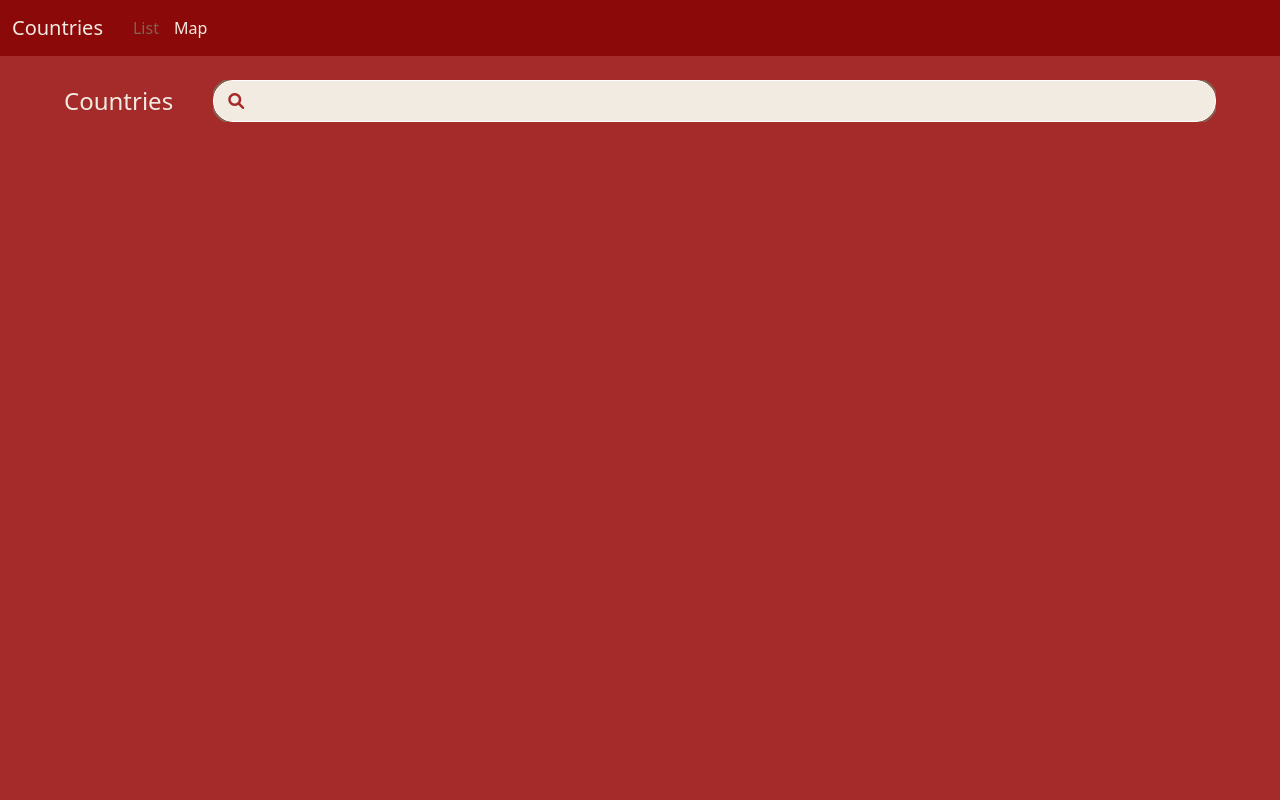
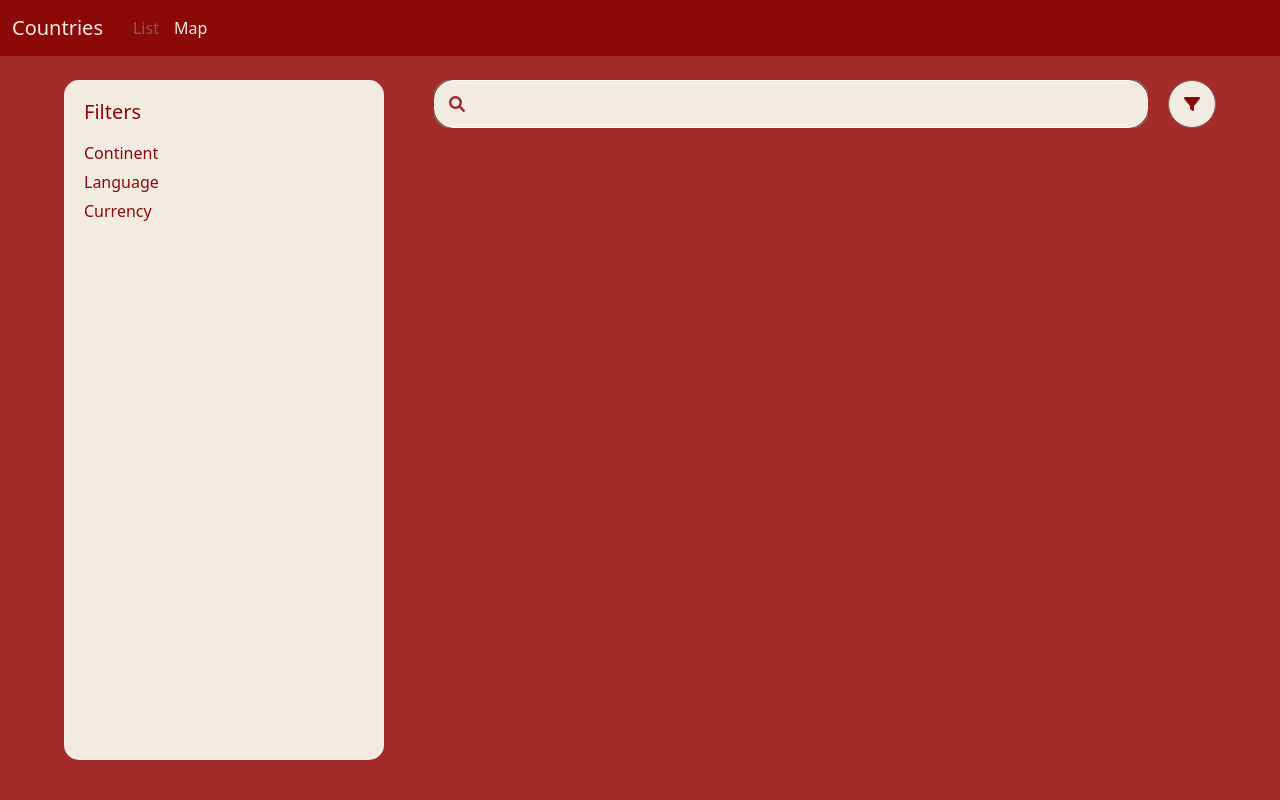
Before and after one commit to joaorillo/countries, a Django app: page / in a window 1280 px wide. Run offline with Django 5.2, Linux system fonts and the light colour scheme.

Commit message:
checkpoint

```diff
--- a/countries/static/countries/countries.js
+++ b/countries/static/countries/countries.js
@@ -1,5 +1,6 @@
 let openedBox;
 let countriesList = [];
+let allCountries = {};
 
 document.addEventListener('DOMContentLoaded', async () => {
     // Fetch Countries API when page loaded
@@ -18,9 +19,13 @@
         if (a.name.common > b.name.common) return 1;
         return 0; // If names are equal
     });
+    // Initialize empty arrays to collect filters
+    let allContinents = [];
+    let allLanguages = [];
+    let allCurrencies = [];
     // Append results (countries) to HTML
     const container = document.getElementById('all-countries-container');
-    data.forEach(item => {
+    data.forEach(countryData => {
         // Create country container
         const countryBox = document.createElement('div');
         countryBox.classList.add('country-box', 'collapsed');
@@ -31,13 +36,13 @@
         // Create country image (flag)
         const countryImg = document.createElement('img');
         countryImg.classList.add('flag');
-        const countryFlag = item.flags.png;
+        const countryFlag = countryData.flags.png;
         countryImg.src = countryFlag;
         titleDiv.append(countryImg);
         // Create country title
         const countryTitle = document.createElement('h6');
         countryTitle.classList.add('country-name');
-        const countryName = item.name.common;
+        const countryName = countryData.name.common;
         countryBox.setAttribute('id', countryName);
         countriesList.push(countryName);
         countryTitle.textContent = `${countryName}`;
@@ -51,7 +56,63 @@
         collapseButton.appendChild(collapseButtonIcon);
         // Define country box expansion when clicked
         countryBox.onclick = () => {toggleCountry(countryBox)};
+        // Save country's continent on a list with all continents
+        for (const continent of countryData.continents) {
+            if (!allContinents.includes(continent)) {
+                allContinents.push(continent);
+            }
+        }
+        allContinents.sort();
+        // Save country's language on a list with all languages
+        for (const language of Object.values(countryData.languages ?? {})) {
+            if (!allLanguages.includes(language)) {
+                allLanguages.push(language);
+            }
+        }
+        allLanguages.sort();
+        // Save country's currency on a list with all currencies
+        for (const currency of Object.keys(countryData.currencies ?? {})) {
+            const currencySymbol = countryData.currencies[currency]?.symbol;
+            if (currencySymbol && !allCurrencies.includes(`${currency} (${currencySymbol})`)) {
+                allCurrencies.push(`${currency} (${currencySymbol})`);
+            }
+        }
+        allCurrencies.sort();
+        // Save country's info on a list with all countries
+        allCountries[countryName] = {
+            officialName: countryData.name?.official ?? '-',
+            continents: countryData.continents?.join(', ') ?? '-',
+            population: countryData.population ?? '-',
+            area: countryData.area ?? '-',
+            capital: countryData.capital?.join(', ') ?? '-',
+            languages: countryData.languages ? Object.values(countryData.languages).join(', ') : '-',
+            currencies: countryData.currencies ?? '-',
+            flagUrl: countryData.flags.png ?? '-'
+        };
     });
+    // Generate the 'filters box' options
+    const fragment = document.createDocumentFragment();
+    allContinents.forEach((continent, index) => {
+        // Create the checkbox
+        const checkbox = document.createElement('input');
+        checkbox.type = 'checkbox';
+        checkbox.id = `filter-continent-${index}`;
+        checkbox.name = 'continent';
+        checkbox.value = continent;
+        // Create the label
+        const label = document.createElement('label');
+        label.setAttribute('for', `filter-continent-${index + 1}`);
+        label.textContent = continent;
+        // Create a div with checkbox + label
+        const div = document.createElement('div');
+        div.appendChild(checkbox);
+        div.appendChild(label);
+        // Append the container to the DocumentFragment
+        fragment.appendChild(div);
+    })
+    const filterContinentDiv = document.getElementById('filter-continent');
+    filterContinentDiv.appendChild(fragment);
+    // CONTINUE!!
 
     // Add search bar functionality
     let typingTimer;
@@ -70,11 +131,11 @@
         } else if (inputValue.length >= 1) {
             noQuery.classList.remove('d-none');
             closeSearchBtn.classList.remove('d-none');
-            hide_all_countries();
+            hideAllCountries();
         } else {
             noQuery.classList.add('d-none');
             closeSearchBtn.classList.add('d-none');
-            show_all_countries();
+            showAllCountries();
         }
         // Set a timeout to trigger the function after the user stops typing
     });
@@ -82,7 +143,7 @@
         const inputValue = this.value;
         if (inputValue.length < 3) {
             noQuery.classList.remove('d-none');
-            hide_all_countries();
+            hideAllCountries();
         }
         closeSearchBtn.classList.remove('d-none');
     });
@@ -99,69 +160,34 @@
         searchBarInput.value = '';
         noQuery.classList.add('d-none');
         closeSearchBtn.classList.add('d-none');
-        show_all_countries();
+        showAllCountries();
     });
+
+    // Add filters functionality
+    const filtersBtn = document.getElementById('filters-btn');
+    filtersBtn.addEventListener('click', () => {
+        toggleFiltersSidepanel();
+    })
+    const backdrop = document.getElementById('backdrop');
+    backdrop.addEventListener('click', () => {
+        toggleFiltersSidepanel();
+    })
 })
 
-function toggleClass(element, classToToggle) {
-    if (element.classList.contains(classToToggle)) {
-        element.classList.remove(classToToggle);
-    } else {
-        element.classList.add(classToToggle);
-    }
-}
-
-async function toggleCountry(countryBox) {
-    if (countryBox.classList.contains('collapsed')) {
-        if (openedBox) {
-            toggleCountry(openedBox);
-        }
-        if (!countryBox.querySelector('details')) {
-            await expand_country(countryBox);
-        }
-        openedBox = countryBox;
-    } else {
-        openedBox = null;
-    }
-    toggleClass(countryBox, 'collapsed');
-    const countryBoxTitle = countryBox.querySelector('.country-name');
-    toggleClass(countryBoxTitle, 'expanded');
-    const countryBoxDetails = countryBox.querySelector('.details');
-    toggleClass(countryBoxDetails, 'd-none');
-    toggleTitleDiv(countryBox);
-}
-
-function toggleTitleDiv (countryBox) {
-    const titleDiv = countryBox.querySelector('.title-div');
-    const flagTag = titleDiv.querySelector('.flag');
-    const collapseButtonIcon = titleDiv.querySelector('.collapse-expand-btn i');
-    toggleClass(flagTag, 'd-none');
-    toggleClass(collapseButtonIcon, 'fa-chevron-down');
-    toggleClass(collapseButtonIcon, 'fa-chevron-up');
-}
-
 // Expand a country 'box' to show country details
-async function expand_country(countryBox) {
+async function expandCountry(countryBox) {
     const countryTitle = countryBox.querySelector('.country-name');
+    console.log(allCountries);
     const countryName = countryTitle ? countryTitle.textContent : null;
-    try {
-        const response = await fetch(`https://restcountries.com/v3.1/name/${countryName}`);
-        if (!response.ok) {
-            throw new Error(`HTTP error! Status: ${response.status}`);
-        }
-        data = await response.json();
-    } catch (error) {
-        console.error('Error fetching data:', error);
-    }
-    const countryData = data[0];
-    const officialName = countryData.name?.official ?? '-';
-    const continents = countryData.continents?.join(', ') ?? '-';
-    const population = countryData.population ?? '-';
-    const area = countryData.area ?? '-';
-    const capital = countryData.capital?.join(', ') ?? '-';
-    const languages = countryData.languages ? Object.values(countryData.languages).join(', ') : '-';
-    const currencies = countryData.currencies ?? '-';
-    const flagUrl = countryData.flags.png ?? '-';
+    const countryData = allCountries[countryName];
+    const officialName = countryData.officialName;
+    const continents = countryData.continents;
+    const population = countryData.population;
+    const area = countryData.area;
+    const capital = countryData.capital;
+    const languages = countryData.languages;
+    const currencies = countryData.currencies;
+    const flagUrl = countryData.flagUrl;
     // Create country box 'details' div with two columns for expanded box: 'Text' and 'Image' (flag)
     const countryBoxDetails = document.createElement('div');
     countryBoxDetails.classList.add('details', 'd-none');
@@ -222,6 +248,23 @@
     imageColumn.appendChild(flagTag);
 }
 
+function hideAllCountries() {
+    const allCountriesContainer = document.getElementById('all-countries-container');
+    allCountriesContainer.classList.add('d-none');
+    const searchContainer = document.getElementById('search-container');
+    searchContainer.innerHTML = '';
+    if (openedBox) {
+        toggleCountry(openedBox);
+    }
+}
+
+function toggleFiltersSidepanel() {
+    const filtersSidepanel = document.getElementById('filters-box');
+    toggleClass(filtersSidepanel, 'active-sidepanel');
+    const backdrop = document.getElementById('backdrop');
+    toggleClass(backdrop, 'd-none');
+}
+
 function search(inputValue) {
     const matchedCountries = [];
     countriesList.forEach(country => {
@@ -241,18 +284,45 @@
     });
 }
 
-function hide_all_countries() {
-    const allCountriesContainer = document.getElementById('all-countries-container');
-    allCountriesContainer.classList.add('d-none');
-    const searchContainer = document.getElementById('search-container');
-    searchContainer.innerHTML = '';
-    if (openedBox) {
-        toggleCountry(openedBox);
-    }
-}
-
-function show_all_countries() {
+function showAllCountries() {
     const allCountriesContainer = document.getElementById('all-countries-container');
     allCountriesContainer.classList.remove('d-none');
     searchContainer.innerHTML = '';
 }
+
+function toggleClass(element, classToToggle) {
+    if (element.classList.contains(classToToggle)) {
+        element.classList.remove(classToToggle);
+    } else {
+        element.classList.add(classToToggle);
+    }
+}
+
+async function toggleCountry(countryBox) {
+    if (countryBox.classList.contains('collapsed')) {
+        if (openedBox) {
+            toggleCountry(openedBox);
+        }
+        if (!countryBox.querySelector('details')) {
+            await expandCountry(countryBox);
+        }
+        openedBox = countryBox;
+    } else {
+        openedBox = null;
+    }
+    toggleClass(countryBox, 'collapsed');
+    const countryBoxTitle = countryBox.querySelector('.country-name');
+    toggleClass(countryBoxTitle, 'expanded');
+    const countryBoxDetails = countryBox.querySelector('.details');
+    toggleClass(countryBoxDetails, 'd-none');
+    toggleTitleDiv(countryBox);
+}
+
+function toggleTitleDiv (countryBox) {
+    const titleDiv = countryBox.querySelector('.title-div');
+    const flagTag = titleDiv.querySelector('.flag');
+    const collapseButtonIcon = titleDiv.querySelector('.collapse-expand-btn i');
+    toggleClass(flagTag, 'd-none');
+    toggleClass(collapseButtonIcon, 'fa-chevron-down');
+    toggleClass(collapseButtonIcon, 'fa-chevron-up');
+}
--- a/countries/static/countries/styles.css
+++ b/countries/static/countries/styles.css
@@ -2,12 +2,13 @@
     --primary-light-red: #a52a2a;
     --primary-dark-red: #8b0909;
     --primary-beige: #f2ebe2;
+    --secondary-beige: #d2b48c;
     --primary-brown: #806350;
+    --hover-btn-icon: black;
 }
 
 .navbar {
     background-color: var(--primary-dark-red);
-
 
     a {
         color: var(--primary-beige);
@@ -30,27 +31,102 @@
     background-color: var(--primary-light-red);
     margin-top: 80px;
 
-    .main-column {
+    #main-column {
+        margin-top: 20px;
         width: 90%;
         margin: 0 auto;
+        display: flex;
+
+        #filters-box {
+            background-color: var(--primary-beige);
+            padding: 20px 20px;
+
+            @media (max-width: 992px) {
+                height: 100%;
+                width: 45vw;
+                min-width: 350px;
+                position: fixed;
+                bottom: 0;
+                left: -100vw;
+                z-index: 1032;
+                transition: left 0.3s ease-in-out;
+            }
+
+            @media (min-width: 992px) {
+                width: 25vw;
+                height: 85vh;
+                margin-right: 50px;
+                position: fixed;
+                border-radius: 15px;
+            }
+
+            #filters-box-title-div {
+                display: flex;
+                align-items: center;
+                justify-content: space-between;
+                width: 100%;
+                margin-bottom: 20px;
+
+                #filters-box-title {
+                    color: var(--primary-dark-red);
+                    flex-grow: 1; /* Makes the title take the remaining available width */
+                    margin: 0;
+                }
+
+                #filters-box-close-btn {
+                    background: none;
+                    border: none;
+                    cursor: pointer;
+                    font-size: 20px;
+                    padding: 0;
+                    color: var(--primary-dark-red);
+                }
+
+                #filters-box-close-btn:hover {
+                    color: var(--hover-btn-icon);
+                }
+            }
+
+            .filter-title {
+                color: var(--primary-dark-red);
+                margin-top: 10px;
+            }
+
+            input {
+                margin-left: 20px;
+            }
+
+            label {
+                color: var(--primary-light-red);
+            }
+        }
+
+        #filters-box.active-sidepanel {
+            left: 0;
+        }
+
+        #countries-column {
+            flex: 1;
+            margin-left: calc(25vw + 50px);
+
+            @media (max-width: 992px) {
+                margin-left: 0;
+            }
 
             #title-container {
-            margin-top: 20px;
+                margin-top: 0;
                 margin-bottom: 30px;
                 display: flex;
                 align-items: center;
-            gap: 40px;
-
-            .page-title {
-                color: var(--primary-beige);
-                margin: 0;
-            }
+                gap: 20px;
+                height: 6vh;
 
                 #search-bar-container {
                     position: relative;
                     flex-grow: 1;
                     overflow: hidden;
                     box-sizing: border-box;
+                    height: 100%;
 
                     .search-icon {
                         position: absolute;
@@ -71,6 +147,7 @@
                         background-color: var(--primary-beige);
                         color: var(--primary-light-red);
                         font-weight: bold;
+                        height: 100%;
                     }
 
                     #close-search-btn {
--- a/countries/templates/countries/index.html
+++ b/countries/templates/countries/index.html
@@ -26,15 +26,43 @@
                 </div>
             </div>
         </nav>
-        <!-- Body -->
-         <div class="main-column">
+        <div id="main-column">
+            <!-- Filters Box -->
+            <div id="filters-box">
+                <div id="filters-box-title-div">
+                    <h5 id="filters-box-title">Filters</h5>
+                    <button id="filters-box-close-btn" class="d-lg-none">
+                        <i class="fas fa-times"></i>
+                    </button>
+                </div>
+                <div id="filter-continent">
+                    <h6 class="filter-title">Continent<h6>
+                </div>
+                <div id="filter-language">
+                    <h6 class="filter-title">Language<h6>
+                </div>
+                <div id="filter-currency">
+                    <h6 class="filter-title">Currency<h6>
+                </div>
+            </div>
+            <!-- Main Column (Search Bar + Country Cards) -->
+            <div id="countries-column">
                 <!-- Page's title -->
                 <div id="title-container">
-                <h4 class="page-title">Countries</h4>
+                    <div id ="filters-btn-div" class="d-lg-none">
+                        <button id="filters-btn">
+                            <i class="fas fa-filter"></i>
+                        </button>
+                    </div>
                     <div id="search-bar-container">
                         <i class="fas fa-search search-icon"></i>
                         <input id="search-bar-input" type="text">
                         <i id="close-search-btn" class="fas fa-times d-none"></i>
+                    </div>
+                    <div id ="sort-div">
+                        <button id="sort-btn">
+                            <i class="fas fa-filter"></i>
+                        </button>
                     </div>
                 </div>
                 <!-- 'No query' warning -->
@@ -49,5 +77,8 @@
                     <div id="search-container"></div>
                 </div>
             </div>
+            <!-- Backdrop -->
+            <div id="backdrop" class="d-none d-lg-none"></div>
+        </div>
     </body>
 </html>
```
Also changed, not shown: other parts of countries/static/countries/styles.css (+46 -3 lines). Lines whose indentation alone changed are shown as unchanged.
